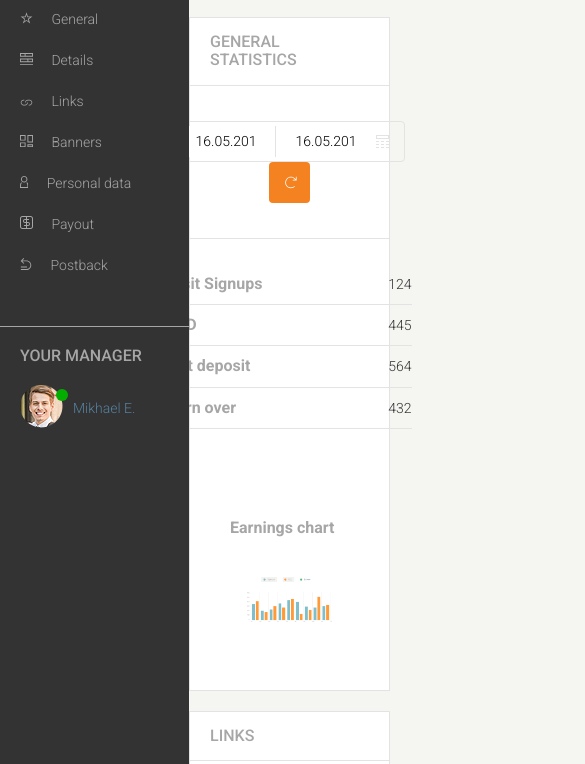
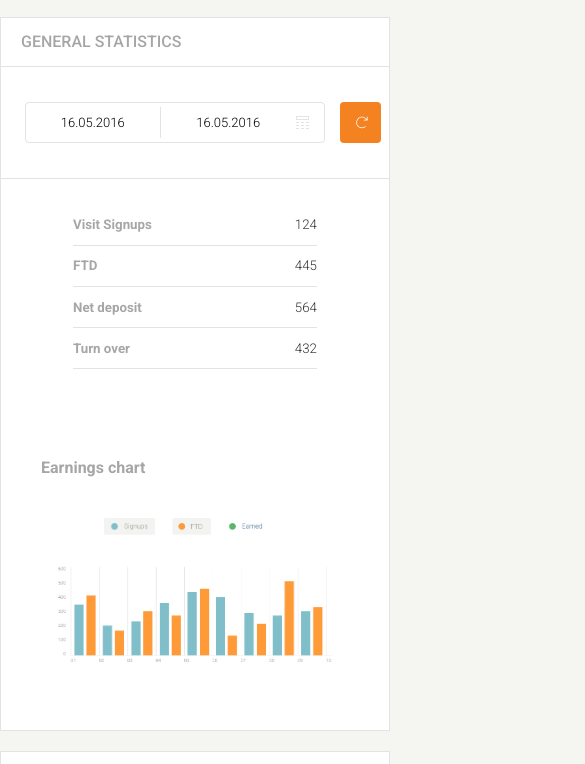
Before and after one commit to doforever/solo-project-1, a website: page src/index.html in a window 390 px wide. Shown: the part 64-828 px from the top of the page, 585 px wide, since content can reach past the window. Drawn offline with nearby package versions, Linux system fonts and the light colour scheme; files that its build step writes are made by us from their sources.

Commit message:
Fix mobile main

```diff
--- a/src/index.html
+++ b/src/index.html
@@ -18,7 +18,7 @@
         <i class="sidebar__toggle-menu fas fa-bars"></i>
       </header>
     </div>
-    <nav class="sidebar__section sidebar__section--underline">
+    <nav class="sidebar__section sidebar__section--underline mobile-hidden">
       <ul class="sidebar__menu">
         <li class="sidebar__menu-item">
           <a href="#">
@@ -95,7 +95,7 @@
         </li>
       </ul>
     </nav>
-    <div class="sidebar__section">
+    <div class="sidebar__section mobile-hidden">
       <h1 class="sidebar__section__title">Your manager</h1>
       <div class="sidebar__manager">
         <div class="notification">
@@ -229,7 +229,7 @@
         <div class="section__row section__row--left">
           <h1>Links</h1>
         </div>
-        <div class="section__row section__row--vertical">
+        <div class="section__row section__row--vertical section__row--naked">
           <button class="button">
             + add new
           </button>
--- a/src/sass/_layout.scss
+++ b/src/sass/_layout.scss
@@ -30,11 +30,19 @@ main {
       display: block;
       text-align: center;
     }
-
   }
 
   &__col {
     flex: 0 1 auto;
   }
+}
 
+.mobile-hidden {
+  display: none;
 }
+
+@media only screen and (min-width: 768px) {
+  .mobile-hidden {
+    display: initial;
+  }
+}
--- a/src/sass/_variables.scss
+++ b/src/sass/_variables.scss
@@ -41,7 +41,13 @@ $padding-text: 20px;
 $padding-sm: 15px;
 $size-icon: 13px;
 $size-sidebar: 189px;
+$size-top-bar: 61px;
 $size-table: 620px;
+
+/* Breakpoints */
+
+$sm: 600px;
+$mobile: 768px;
 
 /* Icons */
 $custom-pointer: url(../images/finger-cursor.png), auto;
--- a/src/sass/components/_date-period.scss
+++ b/src/sass/components/_date-period.scss
@@ -5,12 +5,11 @@
   @include flex(row, center, space-between);
   max-width: 300px;
 
-  &__input{
+  &__input {
     position: relative;
     border: none;
     outline: none;
     height: $single-line-height - 10px;
-    width: 50%;
     min-width: 100px;
     flex: 1;
   }
@@ -31,3 +30,14 @@
     }
   }
 }
+
+@media only screen and (max-width: $sm) {
+  .date-period {
+    &__input {
+      text-align: center;
+      padding: 5px;
+      min-width: 70px;
+      font-size: $size-text - 1px;
+    }
+  }
+}
--- a/src/sass/components/_sidebar.scss
+++ b/src/sass/components/_sidebar.scss
@@ -33,6 +33,7 @@
   &__toggle-menu {
     color: $color-greys-l;
     font-size: 23px;
+    display: none;
   }
 
   &__menu-item {
@@ -74,3 +75,14 @@
 
   }
 }
+
+@media only screen and (max-width: $mobile) {
+  .sidebar {
+    height: $size-top-bar;
+    width: 100%;
+
+    &__toggle-menu {
+      display: initial;
+    }
+  }
+}
--- a/src/sass/components/_top-bar.scss
+++ b/src/sass/components/_top-bar.scss
@@ -1,6 +1,6 @@
 .top-bar {
   background-color: $color-light;
-  height: 61px;
+  height: $size-top-bar;
   position: sticky;
   left: 0;
   top: 0;
--- /dev/null
+++ b/src/sass/pages/_mobile.scss
@@ -0,0 +1,20 @@
+@media only screen and (max-width: $mobile) {
+  main {
+    margin-left: 0;
+  }
+}
+
+@media only screen and (max-width: $sm) {
+  .table {
+    font-size: 0.95em;
+
+    &__header {
+      font-size: inherit;
+    }
+
+    td {
+      padding-left: 5px;
+      padding-right: 5px;
+    }
+  }
+}
--- a/src/sass/sections/_links.scss
+++ b/src/sass/sections/_links.scss
@@ -3,6 +3,7 @@
     max-width: $size-table;
     margin: 0 auto;
     padding: $padding-text 0;
+    overflow: auto;
   }
 
   table {
--- a/src/sass/sections/_statistics.scss
+++ b/src/sass/sections/_statistics.scss
@@ -2,6 +2,7 @@
   .date-period__wrapper {
     padding-top: 35px;
     padding-bottom: 35px;
+    flex-wrap: nowrap;
 
     >* {
       padding: 0 $padding-sm;
--- a/src/sass/style.scss
+++ b/src/sass/style.scss
@@ -19,3 +19,4 @@
 @import "./sections/links";
 
 /* Pages / Views */
+@import "./pages/mobile";
```
